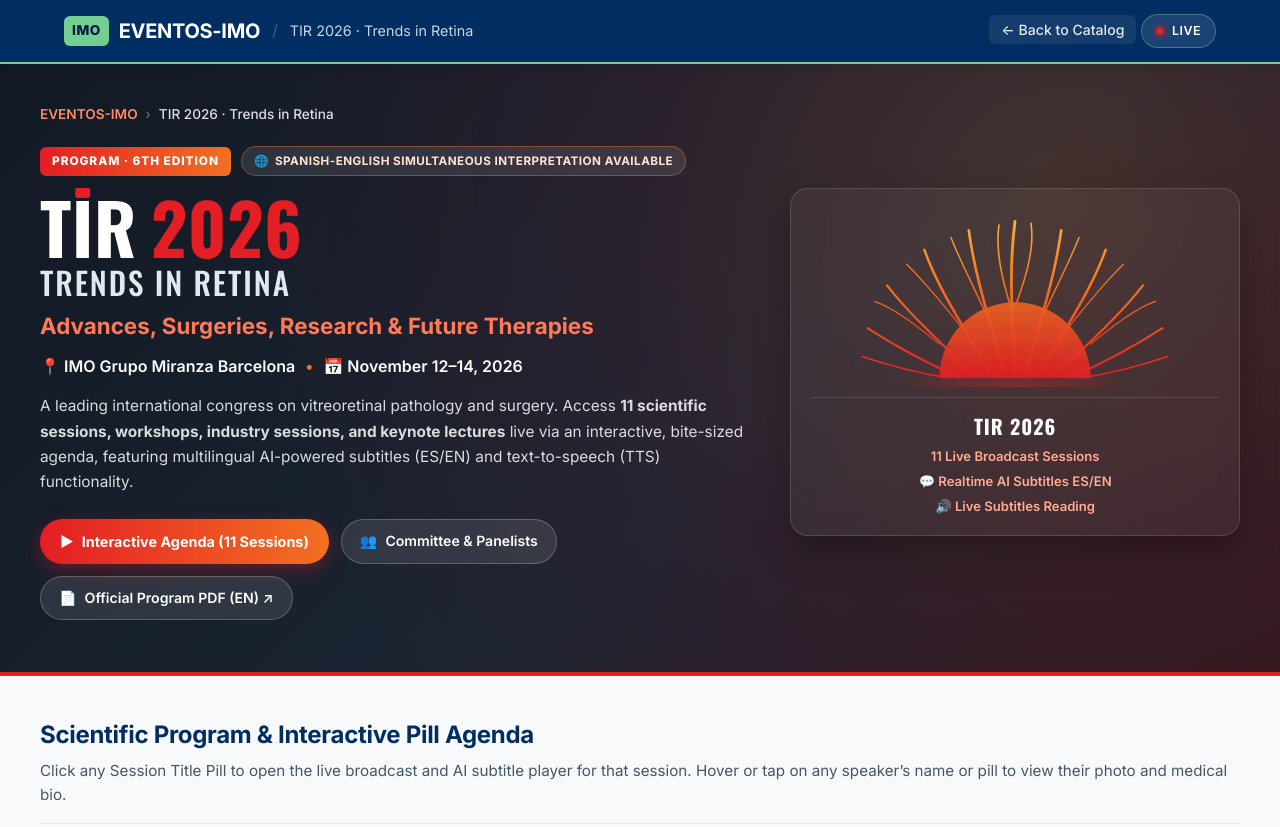
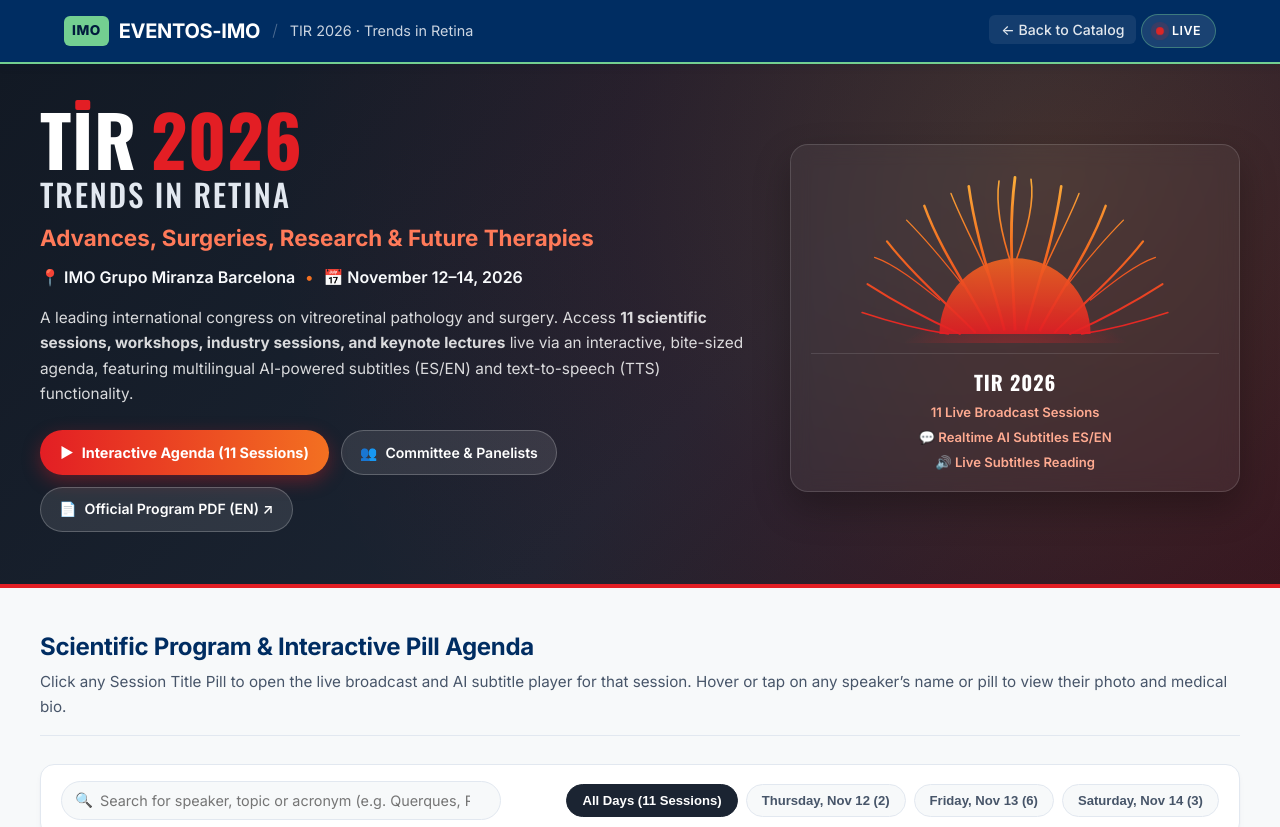
Before and after one commit to alxcouto/EVENTOS-IMO, a website: page 26-11-12_TIR26/index.html in a window 1280 px wide. Shown: the top 827 px of the page. Drawn offline with nearby package versions, Linux system fonts and the light colour scheme.

Commit message:
Remove breadcrumb and edition details from index.html
Removed breadcrumb navigation and edition information from the hero section.

```diff
--- a/26-11-12_TIR26/index.html
+++ b/26-11-12_TIR26/index.html
@@ -37,20 +37,6 @@
     <section class="tir-hero-section">
         <div class="content-container tir-hero-grid">
             <div class="tir-hero-Main">
-                <nav class="breadcrumb-trail" aria-label="Breadcrumb">
-                    <a href="/">EVENTOS-IMO</a>
-                    <span class="bc-sep" aria-hidden="true">›</span>
-                    <span class="bc-current">TIR 2026 · Trends in Retina</span>
-                </nav>
-
-                <div class="tir-edition-row">
-                    <span class="tir-program-ribbon">PROGRAM · 6th EDITION</span>
-                    <span class="tir-interp-pill">
-                        <span aria-hidden="true">🌐</span>
-                        <span>SPANISH-ENGLISH SIMULTANEOUS INTERPRETATION AVAILABLE</span>
-                    </span>
-                </div>
-
                 <div class="tir-brand-lockup">
                     <h1 class="tir-main-logo">
                         <span class="tir-letters">T<span class="tir-i-dot">I</span>R</span><span class="tir-year">2026</span>
```
